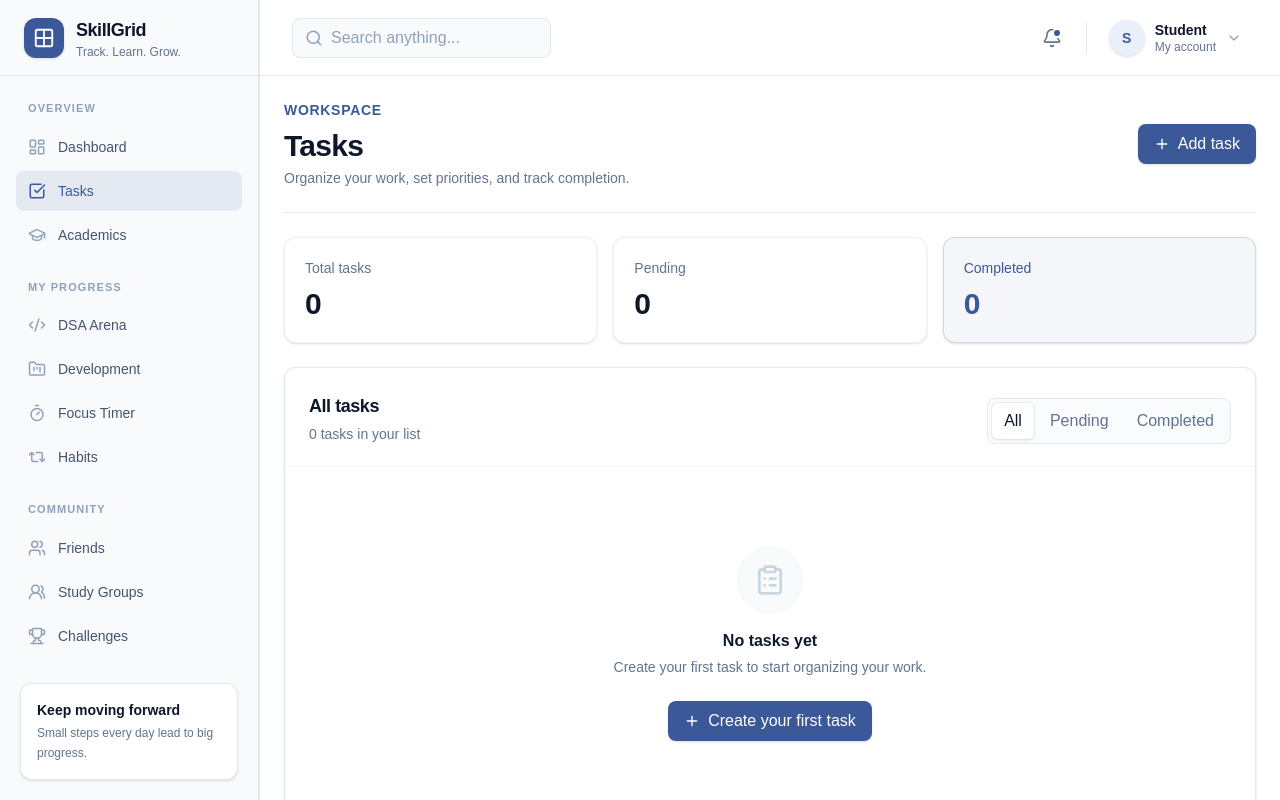
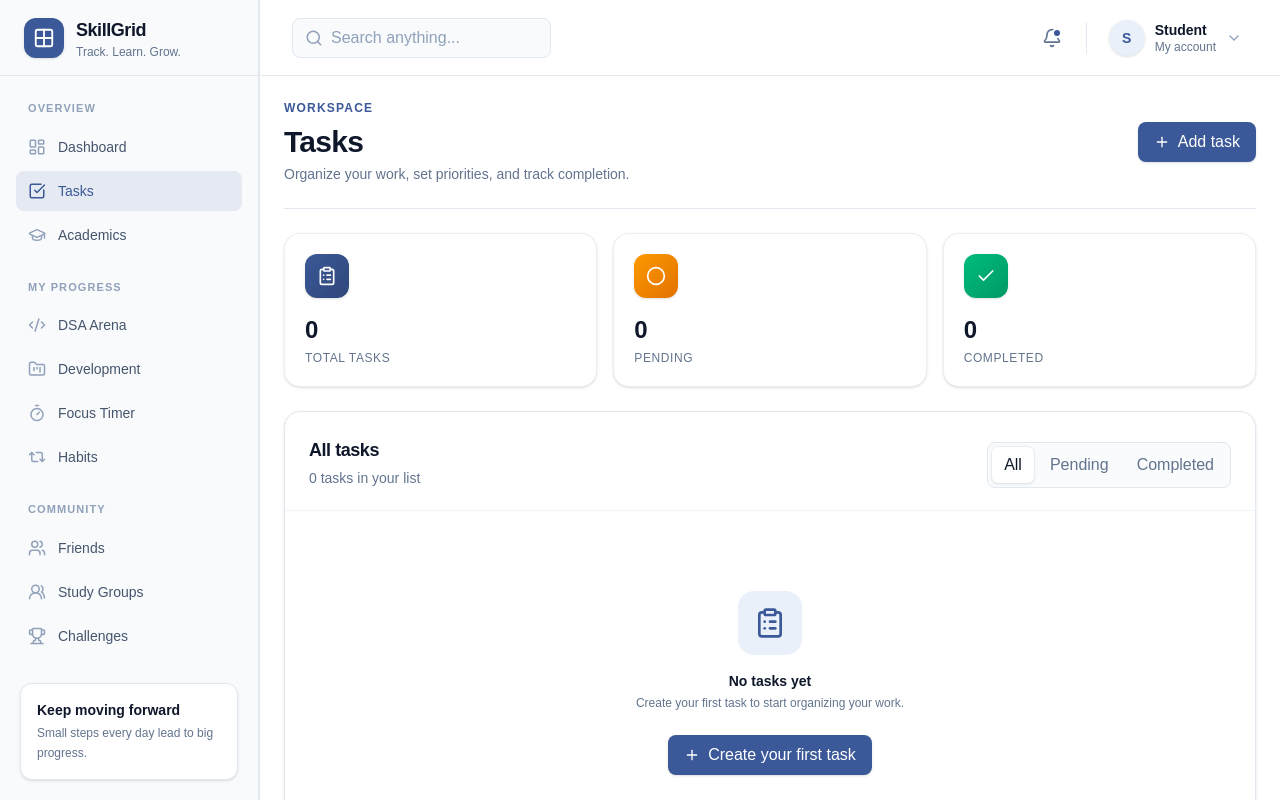
Before and after one commit to thiteswapnil1212-hue/skillGrid, a Next.js app in the folder skillgrid-app/: page /tasks in a window 1280 px wide. Built offline with nearby package versions, Linux system fonts and the light colour scheme.

Commit message:
style: premium stat cards and header on tasks page

```diff
--- a/skillgrid-app/src/app/tasks/page.tsx
+++ b/skillgrid-app/src/app/tasks/page.tsx
@@ -93,11 +93,11 @@ export default function TasksPage() {
     <main className="mx-auto w-full max-w-7xl space-y-6 p-6">
       <section className="flex flex-col justify-between gap-4 border-b border-slate-200 pb-6 sm:flex-row sm:items-center">
         <div>
-          <p className="text-sm font-semibold tracking-wider text-primary uppercase">Workspace</p>
+          <p className="text-xs font-semibold uppercase tracking-widest text-primary">Workspace</p>
           <h1 className="mt-2 text-2xl font-bold tracking-tight text-slate-900 sm:text-3xl">
             Tasks
           </h1>
-          <p className="mt-1 text-sm font-medium text-slate-500">
+          <p className="mt-1 text-sm text-slate-500">
             Organize your work, set priorities, and track completion.
           </p>
         </div>
@@ -108,22 +108,31 @@ export default function TasksPage() {
       </section>
 
       <section className="grid grid-cols-1 gap-4 sm:grid-cols-3">
-        <Card className="border-slate-200/60 shadow-sm hover:shadow-md transition-shadow">
+        <Card className="rounded-2xl border border-slate-200/70 bg-white shadow-sm transition-shadow hover:shadow-md">
           <CardContent className="p-5">
-            <p className="text-sm font-medium text-slate-500">Total tasks</p>
-            <p className="mt-2 text-3xl font-bold text-slate-900 tracking-tight">{tasks.length}</p>
+            <div className="flex h-11 w-11 items-center justify-center rounded-xl bg-gradient-to-br from-[#3B5998] to-[#2F477A] text-white shadow-sm">
+              <ClipboardList size={20} />
+            </div>
+            <p className="mt-4 text-2xl font-bold tracking-tight text-slate-900 tabular-nums">{tasks.length}</p>
+            <p className="mt-1 text-xs font-medium uppercase tracking-wider text-slate-500">Total tasks</p>
           </CardContent>
         </Card>
-        <Card className="border-slate-200/60 shadow-sm hover:shadow-md transition-shadow">
+        <Card className="rounded-2xl border border-slate-200/70 bg-white shadow-sm transition-shadow hover:shadow-md">
           <CardContent className="p-5">
-            <p className="text-sm font-medium text-slate-500">Pending</p>
-            <p className="mt-2 text-3xl font-bold text-slate-900 tracking-tight">{tasks.length - completedCount}</p>
+            <div className="flex h-11 w-11 items-center justify-center rounded-xl bg-gradient-to-br from-amber-500 to-amber-600 text-white shadow-sm">
+              <Circle size={20} />
+            </div>
+            <p className="mt-4 text-2xl font-bold tracking-tight text-slate-900 tabular-nums">{tasks.length - completedCount}</p>
+            <p className="mt-1 text-xs font-medium uppercase tracking-wider text-slate-500">Pending</p>
           </CardContent>
         </Card>
-        <Card className="border-primary/20 bg-primary/5 shadow-sm hover:shadow-md transition-shadow">
+        <Card className="rounded-2xl border border-slate-200/70 bg-white shadow-sm transition-shadow hover:shadow-md">
           <CardContent className="p-5">
-            <p className="text-sm font-medium text-primary">Completed</p>
-            <p className="mt-2 text-3xl font-bold text-primary tracking-tight">{completedCount}</p>
+            <div className="flex h-11 w-11 items-center justify-center rounded-xl bg-gradient-to-br from-emerald-500 to-emerald-600 text-white shadow-sm">
+              <Check size={20} />
+            </div>
+            <p className="mt-4 text-2xl font-bold tracking-tight text-slate-900 tabular-nums">{completedCount}</p>
+            <p className="mt-1 text-xs font-medium uppercase tracking-wider text-slate-500">Completed</p>
           </CardContent>
         </Card>
       </section>
@@ -136,7 +145,7 @@ export default function TasksPage() {
             exit={{ opacity: 0, height: 0, scale: 0.95 }}
             transition={{ duration: 0.2 }}
           >
-            <Card className="overflow-hidden">
+            <Card className="overflow-hidden rounded-2xl">
               <CardHeader className="flex flex-row items-center justify-between pb-4">
                 <CardTitle className="text-lg">Create task</CardTitle>
                 <Button variant="ghost" size="sm" onClick={() => setShowForm(false)} aria-label="Close form" className="h-8 w-8 p-0 text-slate-400 hover:text-slate-700">
@@ -217,7 +226,7 @@ export default function TasksPage() {
         )}
       </AnimatePresence>
 
-      <Card>
+      <Card className="rounded-2xl">
         <CardHeader className="flex flex-col gap-4 sm:flex-row sm:items-center sm:justify-between pb-4">
           <div>
             <CardTitle className="text-lg">All tasks</CardTitle>
@@ -243,13 +252,13 @@ export default function TasksPage() {
         <div className="border-t border-slate-100 bg-white">
           {filteredTasks.length === 0 ? (
             <div className="flex flex-col items-center py-20 text-center px-6">
-              <div className="rounded-full bg-slate-50 border border-slate-100 p-4 mb-4 text-slate-300">
+              <div className="rounded-2xl bg-primary-light p-4 mb-4 text-primary">
                 <ClipboardList className="h-8 w-8" />
               </div>
-              <h3 className="text-base font-semibold text-slate-900">
+              <h3 className="text-sm font-semibold text-slate-900">
                 {tasks.length === 0 ? "No tasks yet" : `No ${filter.toLowerCase()} tasks`}
               </h3>
-              <p className="mt-1 text-sm text-slate-500 max-w-sm">
+              <p className="mt-1 text-xs text-slate-500 max-w-sm">
                 {tasks.length === 0 ? "Create your first task to start organizing your work." : "Tasks matching this filter will appear here."}
               </p>
               {tasks.length === 0 && (
```
